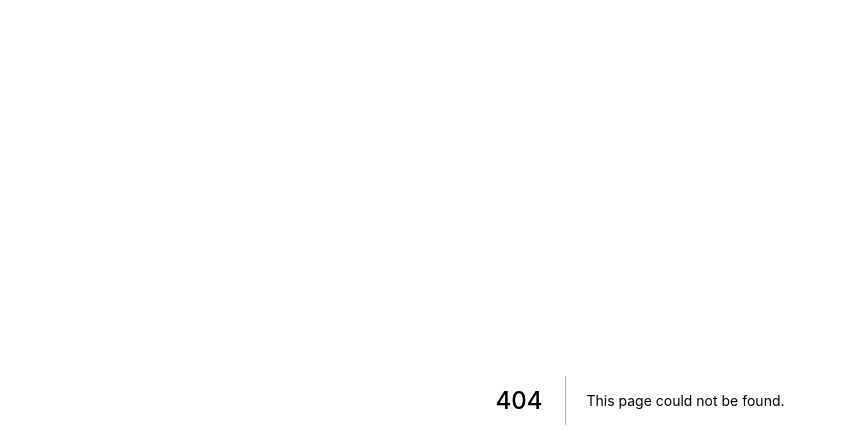
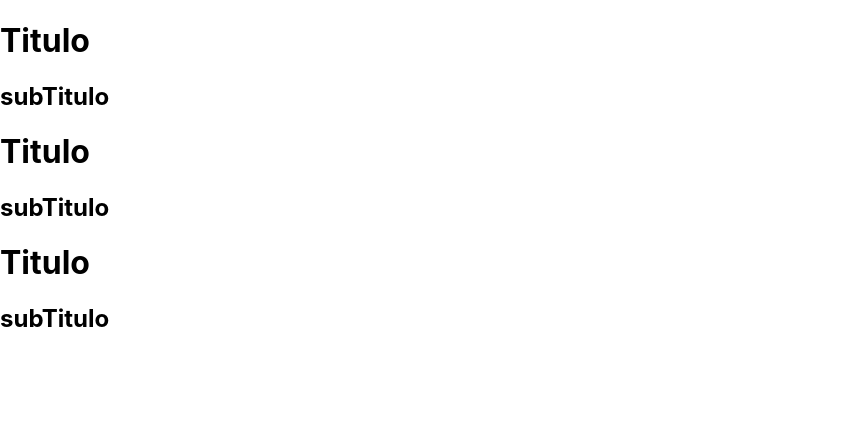
Before and after one commit to fabio21777/fabio21777-curso-nextjs-e-react, a Next.js app: page /basicos/usingTitle in a window 1280 px wide. Before the commit this address had no page. Shown: the top 448 px of the page, without its empty margins (0-846 px from the left). Built offline with nearby package versions, Linux system fonts and the light colour scheme.

Commit message:
utilizando components

```diff
--- /dev/null
+++ b/components/Title.jsx
@@ -0,0 +1,8 @@
+export default function Title() {
+    return (
+        <div>
+            <h1>Titulo</h1>
+            <h2>subTitulo</h2>
+        </div>
+    )
+}
--- /dev/null
+++ b/pages/basicos/usingTitle.jsx
@@ -0,0 +1,10 @@
+import Title from "../../components/title"
+export default function usingTitle() {
+    return (
+        <div>
+            <Title/>
+            <Title/>
+            <Title/>
+        </div>
+    )
+}
```
